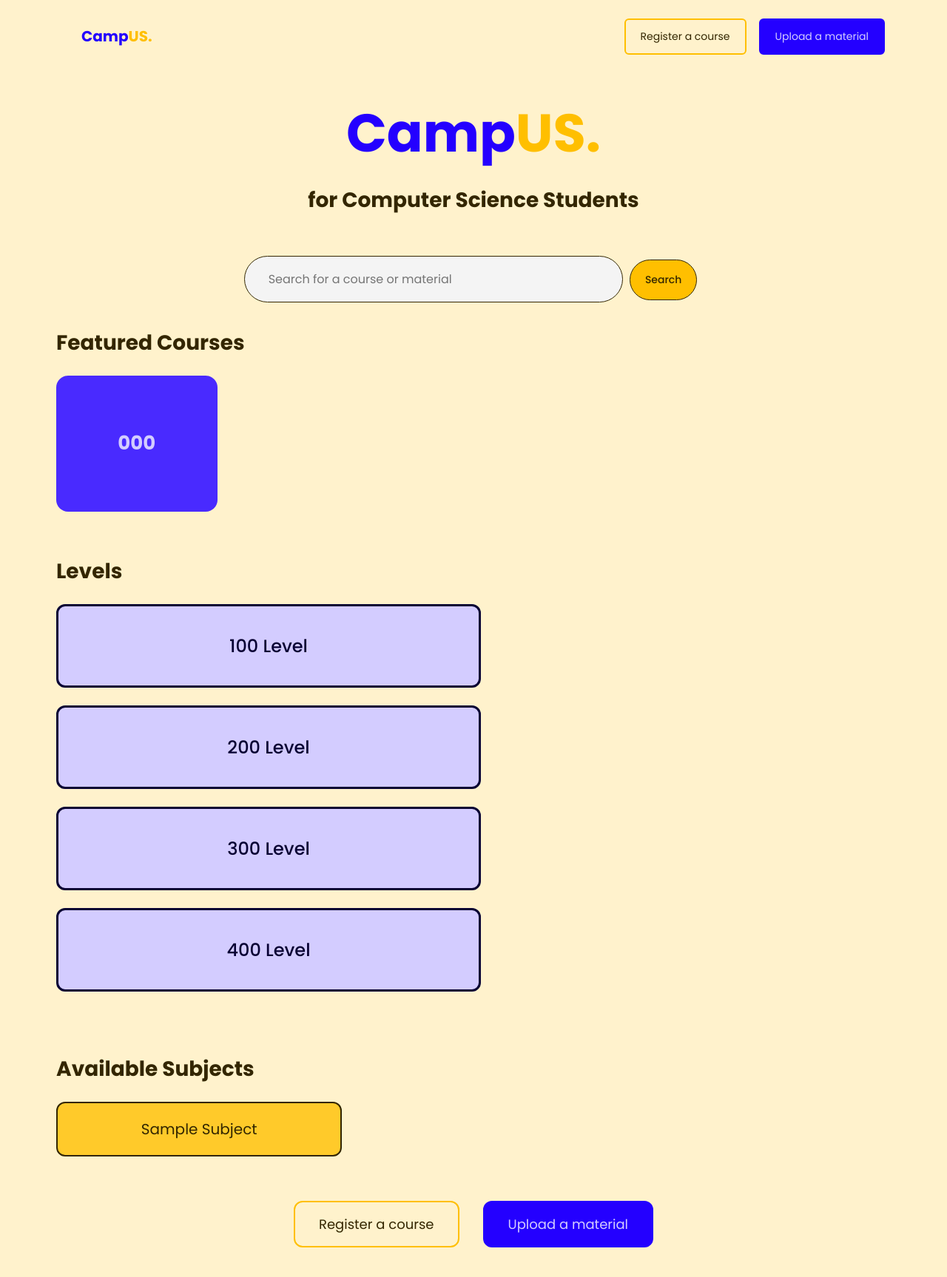
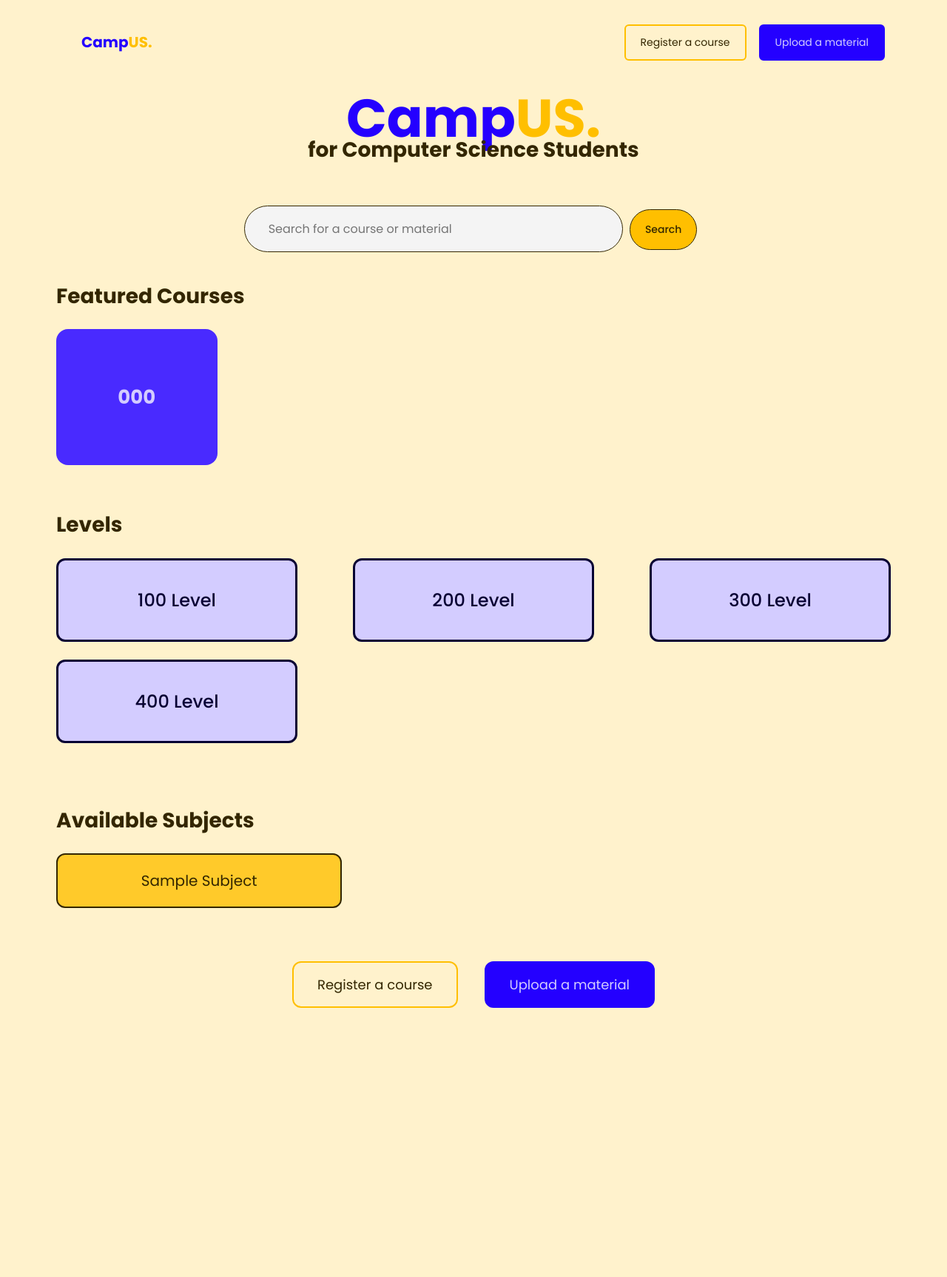
Before and after one commit to derasn/library-project, a Django app: page / in a window 1280 px wide. Shown: the whole page at 74% size. After the commit the page ends 1363 px from the top, so only its background shows below. Run offline with Django 5.2, Linux system fonts and the light colour scheme; tables that the repository leaves empty hold one stand-in row (values such as "Sample post").

Commit message:
being responsive

```diff
--- a/campus/static/css/home.css
+++ b/campus/static/css/home.css
@@ -21,7 +21,7 @@ body{
 /* Header */
 
 .header{
-    margin-top: 5rem;
+    margin-top: 7rem;
     display: flex;
     flex-direction: row;
     justify-content: space-between;
@@ -80,6 +80,7 @@ button{
 /* Hero section */
 
 .main h1{
+    margin-top: 5rem;
     font-size: 18rem;
     font-weight: bold;
     text-align: center;
@@ -90,7 +91,7 @@ button{
     color: #332600;
     font-size: 7rem;
     font-weight: bold;
-    margin-top: -11rem;
+    margin-top: -16rem;
     margin-bottom: 0;
 }
 
@@ -102,7 +103,7 @@ input[type="search"]{
     border-radius: 10rem;
     border: 0.25rem solid #332600;
     width: 40vw;
-    margin-bottom: 2.5rem;
+    margin-bottom: 4rem;
     margin-top: -20rem;
 }
 
@@ -188,7 +189,9 @@ h2{
 
 .level-card{
     display: block;
-    min-width: 35vw;
+    width: 25vw;
+    min-width: 100px;
+    max-width: 200px;
     padding: 9rem 15rem;
     background-color: #D3CCFF;
     border: 0.75rem solid #070033;
@@ -198,6 +201,13 @@ h2{
     margin-bottom: 6rem;
     font-size: 6rem;
     font-weight: 500;
+}
+
+@media (max-width: 576px){
+    .level-card{
+        width: 80vw;
+        min-width: 0;
+    }
 }
 
 .level-card:hover{
@@ -228,7 +238,9 @@ h2{
 }
 
 .s-card{
-    min-width: 20.5vw;
+    width: 20.5vw;
+    min-width: 150px;
+    max-width: 300px;
     padding: 5rem 15rem;
     background-color: #ffca2a;
     border: 0.5rem solid #332600;
@@ -239,6 +251,13 @@ h2{
     margin-bottom: 5rem;
     font-size: 5rem;
     font-weight: 400;
+}
+
+@media (max-width: 576px){
+    .s-card{
+        width: calc(50% - 10px);
+        min-width: 0;
+    }
 }
 
 .s-card:hover{
@@ -255,13 +274,13 @@ h2{
     flex-direction: row;
     justify-content: center;
     align-items: center;
-    margin: 10rem 0;
+    margin: 13rem 0;
 }
 
 #button1-2{
     display: flex;
     justify-content: space-between;
-    gap: 4rem;
+    gap: 5rem;
     text-decoration: none;
 }
 
--- a/campus/templates/home.html
+++ b/campus/templates/home.html
@@ -44,7 +44,7 @@
                     </a>
                 {% endfor %}
             {% else %}
-                <p>No featured courses available.</p>
+                <p>No featured course available.</p>
             {% endif %}
         </div>
 
```
